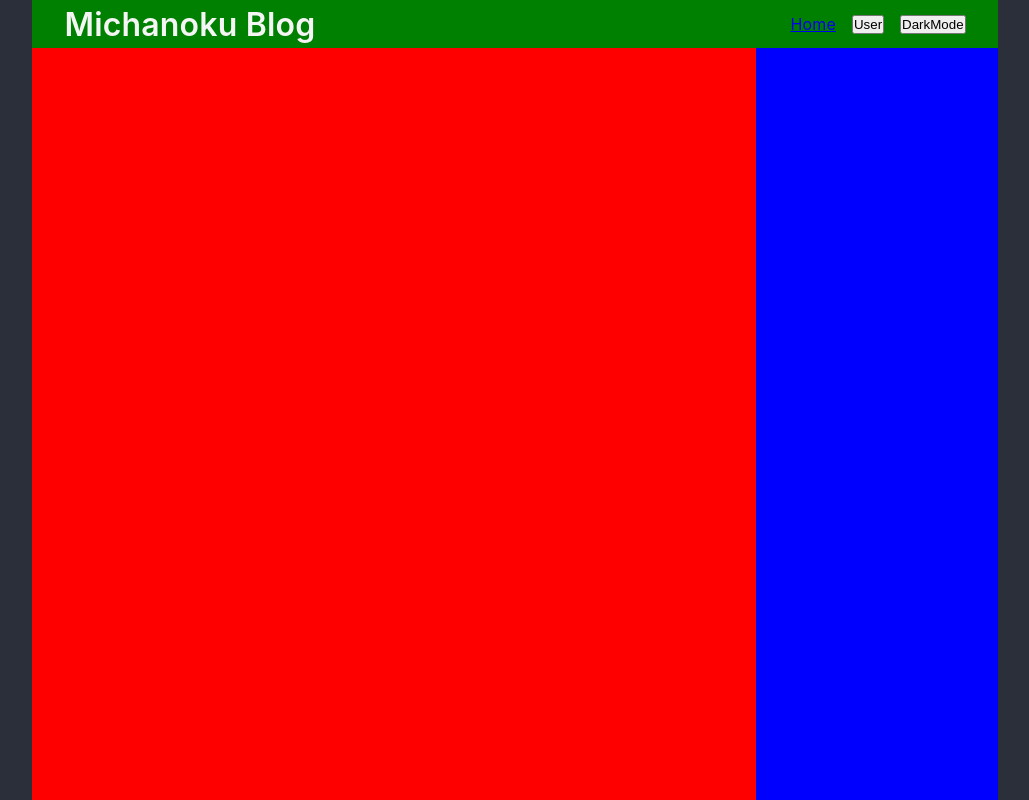
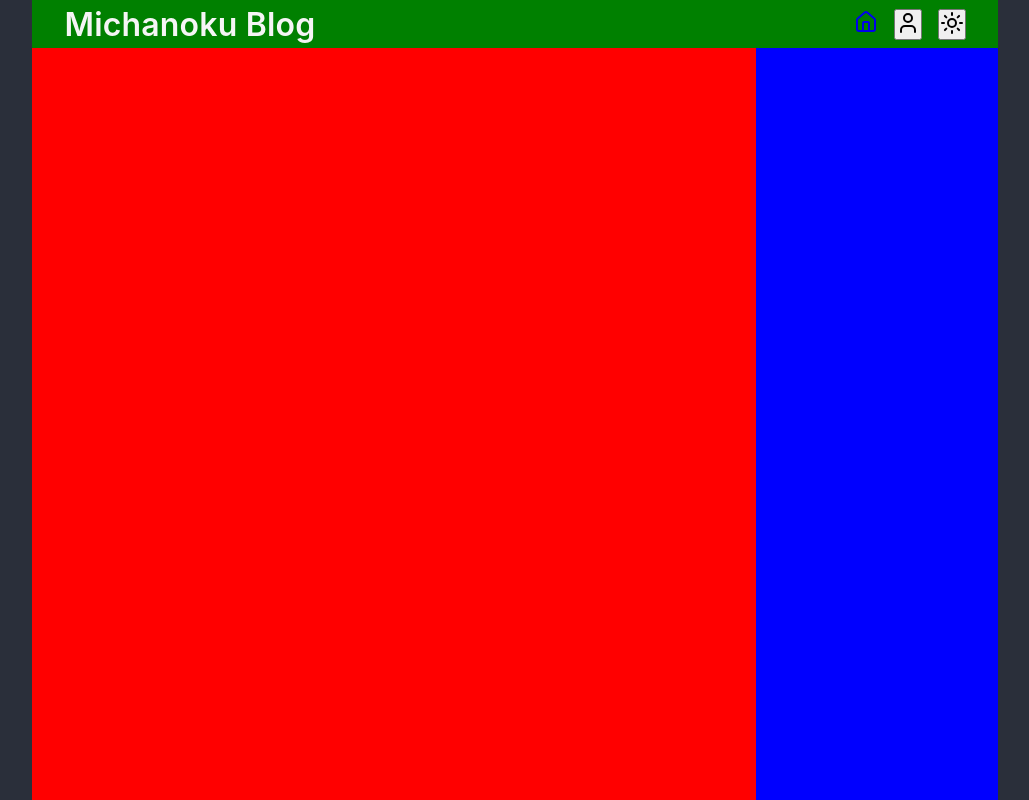
Before and after one commit to Michanoku/odin-blog-frontend, a React (Vite) app: page / in a window 1280 px wide. Shown: the whole page, without its empty margins (125-1154 px from the left). Built offline with nearby package versions, Linux system fonts and the light colour scheme.

Commit message:
feat: Add theme toggle functionality (no theme yet)

```diff
--- a/index.html
+++ b/index.html
@@ -4,6 +4,10 @@
     <meta charset="UTF-8" />
     <meta name="viewport" content="width=device-width, initial-scale=1.0" />
     <title>Michanoku Blog</title>
+    <script>
+      const theme = localStorage.getItem("theme") ?? "light";
+      document.documentElement.dataset.theme = theme;
+    </script>
   </head>
   <body id="root" class="responsive-padding">
     <script type="module" src="/src/main.jsx"></script>
--- a/package.json
+++ b/package.json
@@ -10,6 +10,7 @@
     "preview": "vite preview"
   },
   "dependencies": {
+    "lucide-react": "^1.44.0",
     "react": "^19.2.8",
     "react-dom": "^19.2.8"
   },
--- a/src/App.jsx
+++ b/src/App.jsx
@@ -141,13 +141,22 @@ There is still plenty to learn, but the pieces are finally starting to fit toget
 ];
 
 
+
 function App() {
   // USE STATE EXAMPLE
-  // const [state, setState] = useState(0);
+
+  const [theme, setTheme] = useState(localStorage.getItem("theme") ?? "light");
+
+  const themeToggle = (theme) => {
+    const newTheme = theme === "light" ? "dark" : "light";
+    localStorage.setItem("theme", newTheme)
+    document.documentElement.dataset.theme = newTheme;
+    setTheme(newTheme);
+  }
 
   return (
     <>
-      <Header/>
+      <Header theme={theme} themeToggle={themeToggle}/>
       <main>
         <section></section>
         <aside></aside>
--- a/src/components/Header.jsx
+++ b/src/components/Header.jsx
@@ -1,20 +1,28 @@
-// A single blog post link1
-// function Header() {
-//   return (
-//     "test"
-//   );
-// }
+import { Sun, Moon, House, User } from 'lucide-react';
+
+function ThemeToggle({ theme, themeToggle }) {
+  const Icon = theme === "light" ? <Sun /> : <Moon />
+    return (
+      <button className="icon button" onClick={() => themeToggle(theme)}>
+        { Icon }
+      </button>
+    );
+  }
 
 // The header function
-export default function Header() {
+export default function Header({ theme, themeToggle }) {
   return (
     <header>
       <nav>
         <div className="siteTitle">Michanoku Blog</div>
         <div className="icons">
-            <a href="#">Home</a>
-            <button>User</button>
-            <button>DarkMode</button>
+          <a className="icon link" href="#">
+            <House/>
+          </a>
+          <button className="icon button">
+            <User />
+          </button>
+          <ThemeToggle theme={theme} themeToggle={themeToggle}/>
         </div>
       </nav>
     </header>
```
Also changed, not shown: 1 other file (tests, documents, lock files or other folders). Lines whose indentation alone changed are shown as unchanged.
